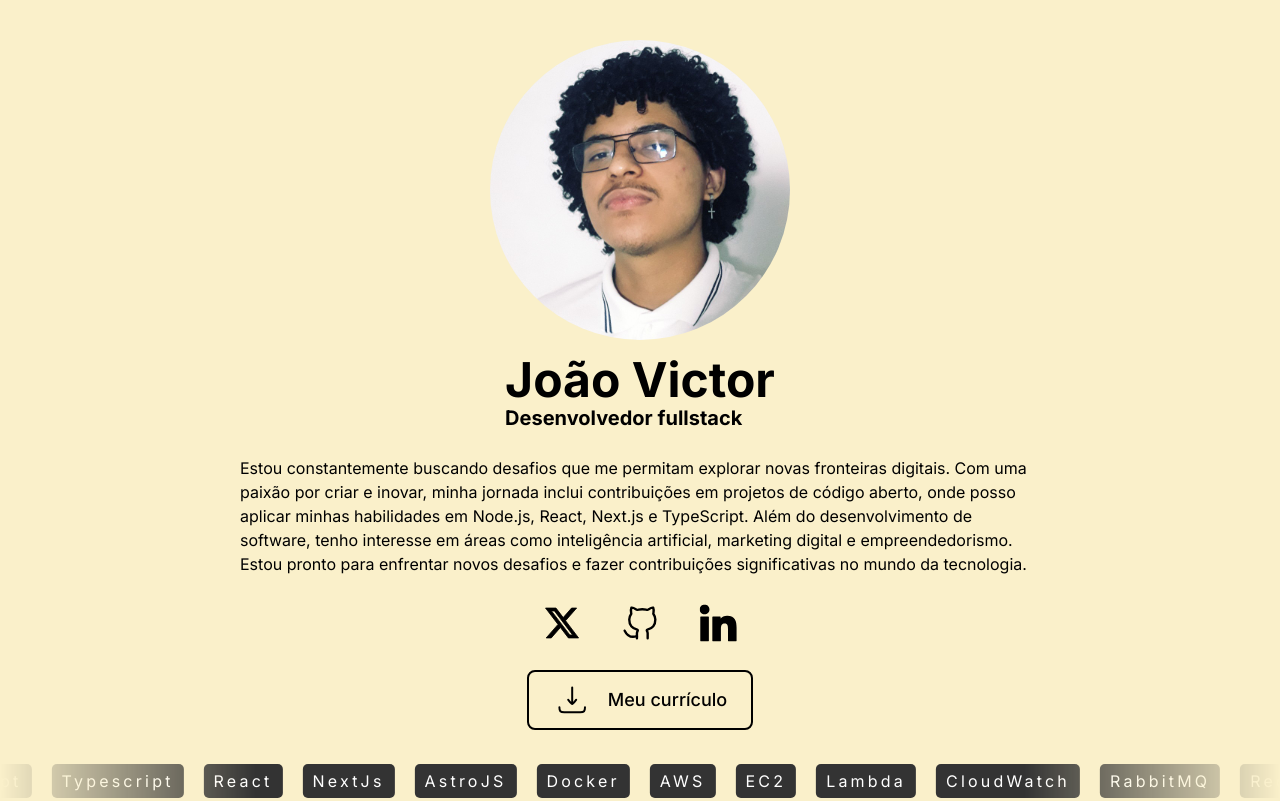
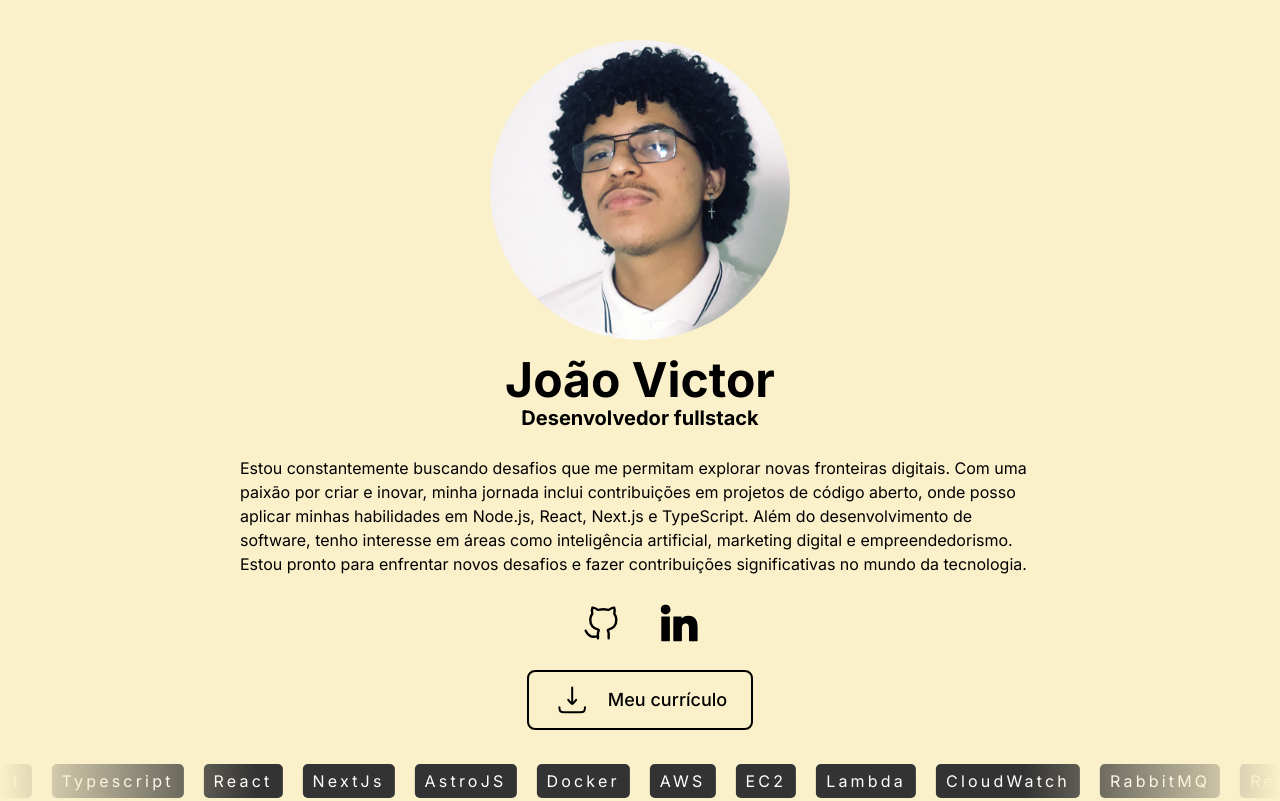
Before and after one commit to JoaoVictor6/my-personal-blog, an Astro site: page / in a window 1280 px wide. Shown: the top 801 px of the page. Built offline with nearby package versions, Linux system fonts and the light colour scheme; Astro itself is replaced by a stand-in of ours.

Commit message:
refactor: improve align

```diff
--- a/src/pages/index.astro
+++ b/src/pages/index.astro
@@ -97,7 +97,7 @@ Também desenvolvemos outro serviço com inteligência artificial, uma extensão
 					<img src='/profile-image.jpeg' alt="Foto do desenvolvedor" class="rounded-full" height="300" width="300" loading="lazy" />
 					<section>
 						<h1 class="text-5xl font-bold leading-[100%] mb-0">João Victor</h1>
-						<h2 class="text-xl font-bold">Desenvolvedor fullstack</h2>
+						<h2 class="text-xl font-bold text-center">Desenvolvedor fullstack</h2>
 					</section>
 				</section>
 				<p class="leading-[150%] max-w-[90%] lg:max-w-[800px] mx-auto">
@@ -105,11 +105,6 @@ Também desenvolvemos outro serviço com inteligência artificial, uma extensão
 				</p>
 
 				<section class="flex gap-8 justify-center">
-					<a href="https://twitter.com/PrazerJo">
-						<svg width="46" height="46" viewBox="0 0 46 46" fill="none" xmlns="http://www.w3.org/2000/svg">
-							<path class="stroke-black dark:stroke-white" d="M34.9677 4.3125H41.308L27.4563 20.1442L43.7518 41.6875H30.9925L20.999 28.6216L9.56417 41.6875H3.22L18.0358 24.7537L2.4035 4.3125H15.4867L24.5199 16.2552L34.9677 4.3125ZM32.7424 37.8925H36.2557L13.5777 7.90817H9.80759L32.7424 37.8925Z" fill="black"/>
-						</svg>
-					</a>
 					<a href="https://github.com/joaovictor6">
 						<svg width="46" height="46" viewBox="0 0 46 46" fill="none" xmlns="http://www.w3.org/2000/svg">
 							<path class="stroke-black dark:stroke-white" d="M19.1667 39.421C12.5952 41.6392 7.11906 39.421 3.83334 32.5833" stroke="black" stroke-width="3" stroke-linecap="round" stroke-linejoin="round"/>
```
